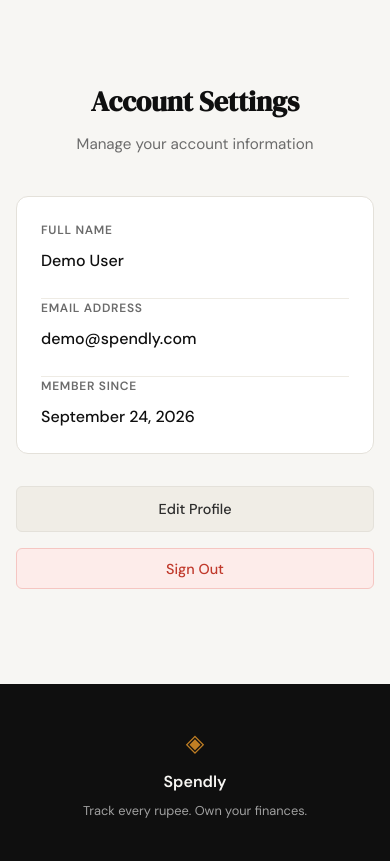
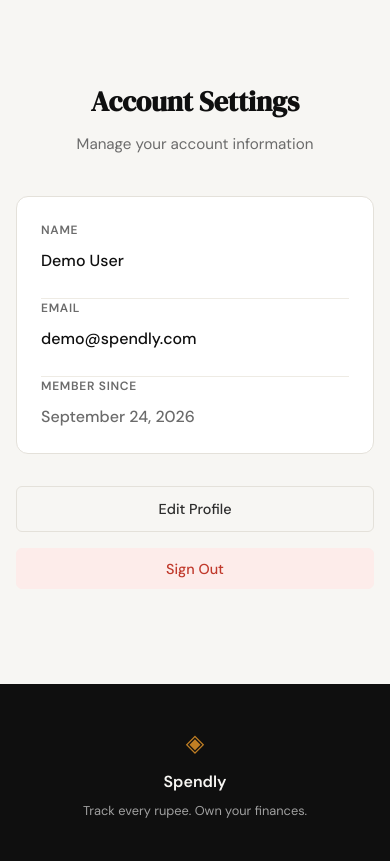
Before and after one commit to MayurNandanwar/Spendly, a Flask app: page /profile in a window 390 px wide. Shown: the part 61-922 px from the top of the page. Run offline with Flask 3, Linux system fonts and the light colour scheme; the visitor is signed in with stand-in values (Sample User, id 1); data comes from the database, SQL or seed files in the repository.

Commit message:
Enhance profile page design to match Spendly design system
- Remove hardcoded hex colors, use CSS tokens only
- Update .btn-danger hover to use var(--danger) with white text
- Improve .btn-secondary styling with transparent background
- Add .profile-date class for subtle date text
- Simplify form labels (Full Name -> Name, Email Address -> Email)

Design is now fully consistent with warm, editorial 'paper and ink' system:
- All colors from CSS tokens (:root variables)
- All text sizes from design font hierarchy
- Hover states match Spendly interaction patterns
- Responsive at 900px and 600px breakpoints
Co-Authored-By: Claude Haiku 4.5 <noreply@anthropic.com>

```diff
--- a/static/css/profile.css
+++ b/static/css/profile.css
@@ -67,6 +67,10 @@
     font-weight: 500;
 }
 
+.profile-date {
+    color: var(--ink-muted);
+}
+
 .profile-actions {
     display: flex;
     gap: 1rem;
@@ -75,7 +79,7 @@
 
 .btn-secondary {
     display: inline-block;
-    background: var(--paper-warm);
+    background: transparent;
     color: var(--ink-soft);
     padding: 0.65rem 1.5rem;
     border-radius: var(--radius-sm);
@@ -103,7 +107,7 @@
     font-family: var(--font-body);
     font-size: 0.9rem;
     font-weight: 500;
-    border: 1px solid #f5c6c2;
+    border: 1px solid var(--danger-light);
     cursor: pointer;
     transition: all 0.2s;
     text-align: center;
@@ -111,8 +115,9 @@
 }
 
 .btn-danger:hover {
-    background: #f5e5e1;
-    border-color: #eb6d61;
+    background: var(--danger);
+    color: var(--paper-card);
+    border-color: var(--danger);
 }
 
 .logout-form {
--- a/templates/profile.html
+++ b/templates/profile.html
@@ -17,18 +17,18 @@
 
         <div class="profile-card">
             <div class="profile-field">
-                <span class="profile-label">Full Name</span>
+                <span class="profile-label">Name</span>
                 <span class="profile-value">{{ user.name }}</span>
             </div>
 
             <div class="profile-field">
-                <span class="profile-label">Email Address</span>
+                <span class="profile-label">Email</span>
                 <span class="profile-value">{{ user.email }}</span>
             </div>
 
             <div class="profile-field">
                 <span class="profile-label">Member Since</span>
-                <span class="profile-value">
+                <span class="profile-value profile-date">
                     {%- set dt = user.created_at.split(' ')[0] -%}
                     {%- set parts = dt.split('-') -%}
                     {%- set months = ['January', 'February', 'March', 'April', 'May', 'June', 'July', 'August', 'September', 'October', 'November', 'December'] -%}
```
